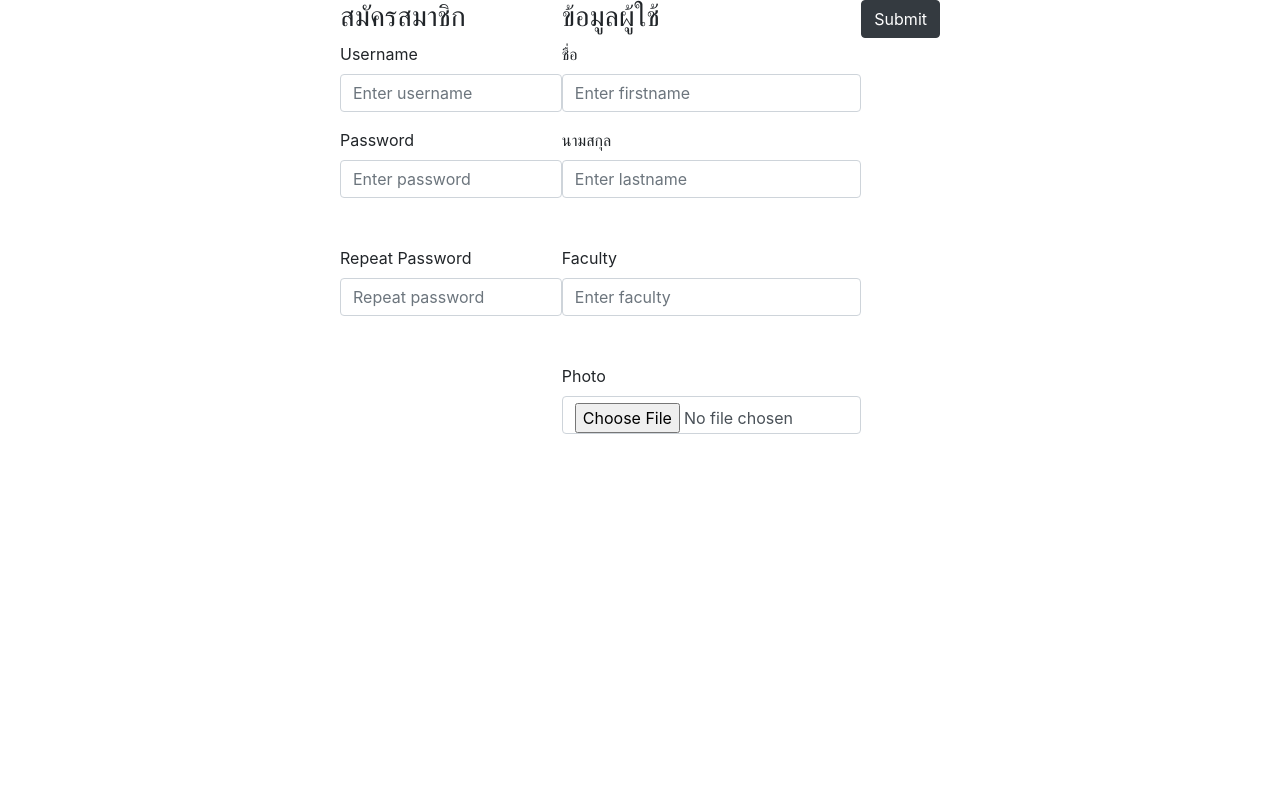
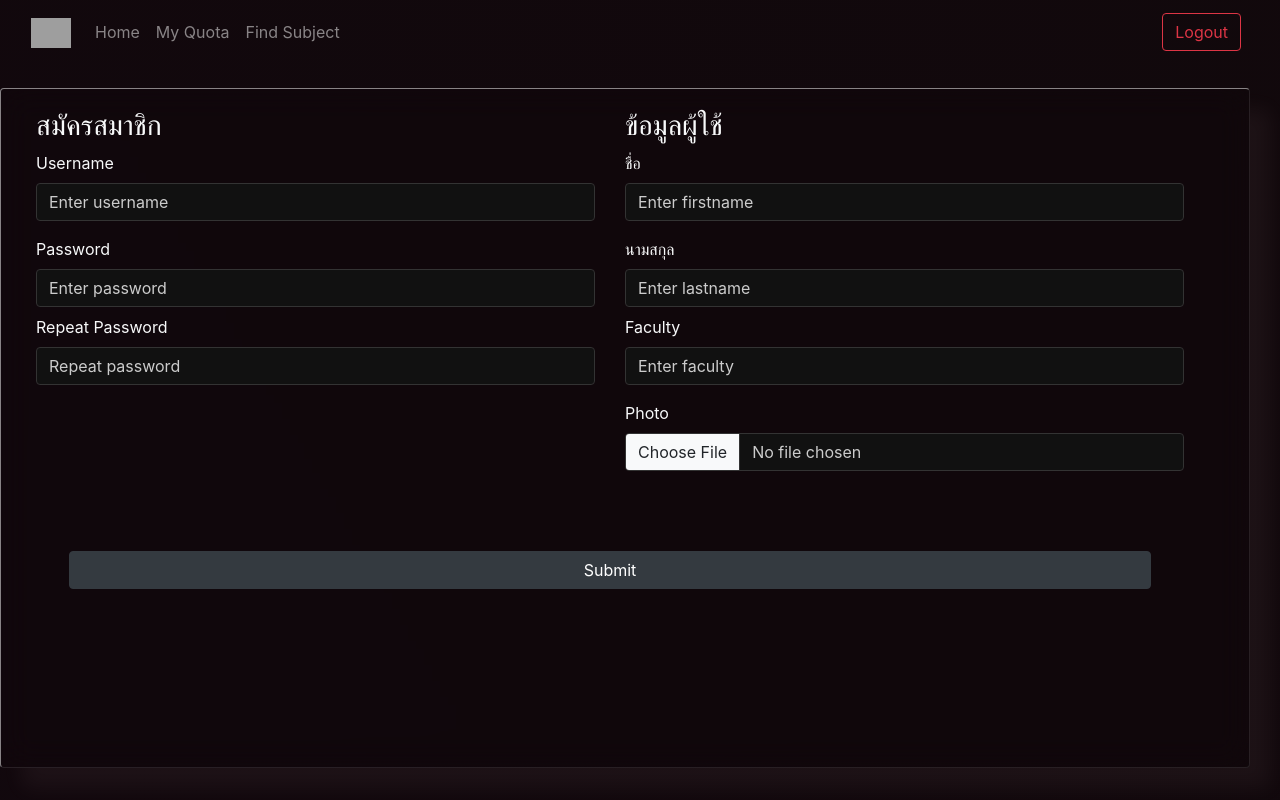
Before and after one commit to 6510525022/cn331-as2, a Django app: page /register in a window 1280 px wide. Run offline with Django 5.2, Linux system fonts and the light colour scheme; some libraries are stand-ins or nearby versions; grey boxes are pictures that could not be loaded.

Commit message:
edit NAVbar, registerP - Beta UI 1.1

```diff
--- a/myProject/myQuataWeb/templates/base.html
+++ b/myProject/myQuataWeb/templates/base.html
@@ -30,7 +30,7 @@
     }
 
     .navbar{
-        display: flex;
+        display: contents;
         height: 8%;
     }
 
@@ -79,6 +79,7 @@
           <!-- Icon ด้านขวาเมื่อหน้าจอขนาดใหญ่ -->
           <i class="fas fa-user-circle fa-2x d-none d-lg-inline"></i>
         </div>
+
       </div>
 
     </div>
--- a/myProject/myQuataWeb/templates/register.html
+++ b/myProject/myQuataWeb/templates/register.html
@@ -1,3 +1,7 @@
+{% extends "base.html" %}
+
+{% block content %}
+
 <!DOCTYPE html>
 <html lang="en">
 
@@ -7,33 +11,62 @@
     <title>myQuota</title>
     <link rel="stylesheet" href="https://maxcdn.bootstrapcdn.com/bootstrap/4.5.2/css/bootstrap.min.css">
     <style>
-        .combinedForm>form {
-            max-width: 600px;
-            margin: auto;
-            display: flex;
+        .custom-box {
+            padding: 20px;
+            height: 85vh;
+            width: 160vh;
+          }
+
+          .glass {
+            border: 1px solid transparent;
+            backdrop-filter: blur(1rem);
+            box-shadow: 1.3rem 1.3rem 1.3rem rgba(254,223,223,0.05);
+            border-top-color : rgba(255,255,255,0.5);
+            border-left-color : rgba(255,255,255,0.5);
+            border-right-color : rgba(255,255,255,0.1);
+            border-bottom-color : rgba(255,255,255,0.1);
+
+            background-color: rgba(0,0,0,0.05);
+          }
+
+          .form-control {
+            background-color: #111;
+            color: #ccc;
+            border: 1px solid #333;
+          }
+
+          .form-control::placeholder {
+            color: #ccc;
+          }
+
+          .form-control:focus {
+            background-color: #111;
+            color: #bbcccb;
           }
     </style>
 </head>
 
 <body>
     <!-- form รวม -->
-    <div class="combinedForm">
+    <div class="container-fluid row justify-content-center align-items-center mb-2">
+        <div class="custom-box glass rounded text-light">
             <form method="post" action="register">
+                <div class="container-fluid row">
                     {% csrf_token %}
                     <!-- Form สมัคร -->
-            <div class="regForm mb-4">
+                    <div class="regForm mb-4 col-md-6">
                         <h3>สมัครสมาชิก</h3>
                         <div class="mb-3">
                             <label for="username" class="form-label">Username</label>
                             <input type="text" class="form-control" id="username" placeholder="Enter username" name="username"
                                 required>
                         </div>
-                <div class="mb-5">
+                        <div class="mb-2">
                             <label for="password" class="form-label">Password</label>
                             <input type="password" class="form-control" id="password1" placeholder="Enter password"
                                 name="password" required>
                         </div>
-                <div class="mb-5">
+                        <div class="mb-2">
                             <label for="repeat_password" class="form-label">Repeat Password</label>
                             <input type="password" class="form-control" id="repeat_password" placeholder="Repeat password"
                                 name="repeat_password" required>
@@ -41,36 +74,42 @@
                     </div>
 
                     <!-- Form ข้อมูล -->
-            <div class="infoForm mb-4">
+                    <div class="infoForm mb-4 col-md-6">
                         <h3>ข้อมูลผู้ใช้</h3>
                         <div class="mb-3">
                             <label for="firstname" class="form-label">ชื่อ</label>
                             <input type="text" class="form-control" id="firstname" placeholder="Enter firstname"
                                 name="firstname" required>
                         </div>
-                <div class="mb-5">
+                        <div class="mb-2">
                             <label for="lastname" class="form-label">นามสกุล</label>
                             <input type="text" class="form-control" id="lastname" placeholder="Enter lastname" name="lastname"
                                 required>
                         </div>
-                <div class="mb-5">
+                        <div class="mb-3">
                             <label for="faculty" class="form-label">Faculty</label>
                             <input type="text" class=" form-control" id="faculty" placeholder="Enter faculty" name="faculty"
                                 required>
                         </div>
-                <div class="mb-5">
+                        <div class="mb-2">
                             <label for="photo" class="form-label">Photo</label>
                             <input type="file" class=" form-control" accept="image/*" id="photo" placeholder="Enter photo"
                                 name="photo required">
                         </div>
+
+
+                    </div>
+                        <div class="d-grid p-5">
+                            <button type="submit" class="btn btn-dark pl-5 pr-5">Submit</button>
                         </div>
 
 
-            <div class=" d-grid gap-4">
-                <button type="submit" class="btn btn-dark">Submit</button>
                 </div>
             </form>
+        </div>
     </div>
 </body>
 
 </html>
+
+{% endblock %}
```
Lines whose indentation alone changed are shown as unchanged.
